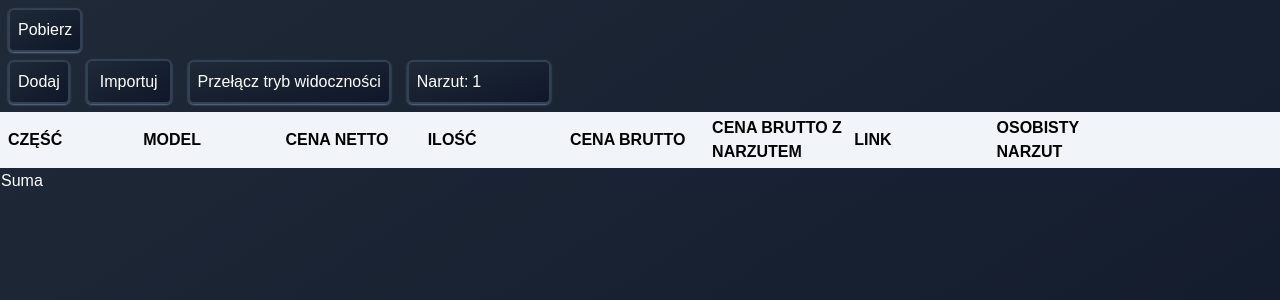
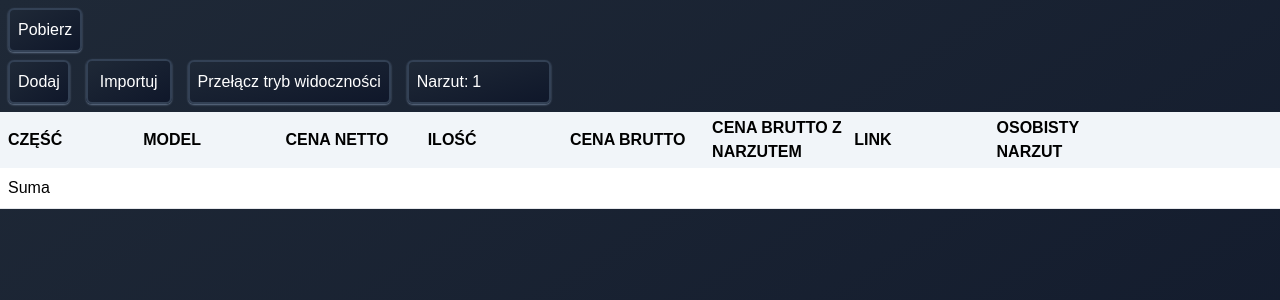
Before and after one commit to aneiqu/custom-pc-builder, a React (Vite) app: page / in a window 1280 px wide. Shown: the top 300 px of the page. Built offline with nearby package versions, Linux system fonts and the light colour scheme.

Commit message:
Fixed row data overriding

```diff
--- a/src/App.jsx
+++ b/src/App.jsx
@@ -8,6 +8,7 @@ function App() {
   const [hiddenMode, setHiddenMode] = useState(false);
   const [data, setData] = useState("[]");
   const [rows, setRows] = useState([]);
+
   useEffect(() => {
     const objects = JSON.parse(data);
     if (objects.length > 1) {
@@ -17,7 +18,6 @@ function App() {
           : multiplier
       );
     }
-
     setRows(
       JSON.parse(data).map((el) => {
         return (
@@ -37,6 +37,10 @@ function App() {
     );
   }, [data]);
 
+  useEffect(() => {
+    // console.log(data);
+  }, [data]);
+
   const removeRow = (keyV) => {
     setData((prev) => JSON.stringify(JSON.parse(prev).filter((el) => el.keyV !== keyV)));
   };
@@ -48,7 +52,7 @@ function App() {
     setData((prev) => {
       const highestKey = JSON.parse(data).reduce((max, obj) => {
         return obj.keyV > max ? obj.keyV : max;
-      }, 0);
+      }, -1);
       return JSON.stringify(
         JSON.parse(prev).concat([
           {
--- a/src/components/Sum/index.jsx
+++ b/src/components/Sum/index.jsx
@@ -5,31 +5,34 @@ export default function Sum(props) {
   const { rowsData } = useTableRowContext();
 
   return (
-    <tr>
-      <td>Suma</td>
+    <tr className='text-black odd:bg-white even:bg-slate-100 border-b h-10'>
+      <td className='pl-2'>Suma</td>
       <td></td>
       <td className={`${props.hidden ? "hidden" : ""}`}>
         {rowsData.length > 0
-          ? rowsData.reduce((max, obj) => +obj.netPrice + max, 0) >= 0
-            ? rowsData.reduce((max, obj) => +obj.netPrice + max, 0).toFixed(2) + " zł"
+          ? rowsData.reduce((max, obj) => +obj?.netPrice + max, 0) >= 0
+            ? rowsData.reduce((max, obj) => +obj?.netPrice + max, 0).toFixed(2) + " zł"
             : `0 zł`
           : ""}
       </td>
       <td className={`${props.hidden ? "hidden" : ""}`}></td>
       <td className={`${props.hidden ? "hidden" : ""}`}>
         {rowsData.length > 0
-          ? rowsData.reduce((max, obj) => +obj.grossPrice + max, 0) >= 0
-            ? rowsData.reduce((max, obj) => +obj.grossPrice + max, 0).toFixed(2) + " zł"
+          ? rowsData.reduce((max, obj) => +obj?.grossPrice + max, 0) >= 0
+            ? rowsData.reduce((max, obj) => +obj?.grossPrice + max, 0).toFixed(2) + " zł"
             : `0 zł`
           : ""}
       </td>
       <td>
         {rowsData.length > 0
-          ? rowsData.reduce((max, obj) => +obj.grossPriceWithMarkup + max, 0) >= 0
-            ? rowsData.reduce((max, obj) => +obj.grossPriceWithMarkup + max, 0).toFixed(2) + " zł"
+          ? rowsData.reduce((max, obj) => +obj?.grossPriceWithMarkup + max, 0) >= 0
+            ? rowsData.reduce((max, obj) => +obj?.grossPriceWithMarkup + max, 0).toFixed(2) + " zł"
             : `0 zł`
           : ""}
       </td>
+      <td className={`${props.hidden ? "hidden" : ""}`}></td>
+      <td className={`${props.hidden ? "hidden" : ""}`}></td>
+      <td className={`${props.hidden ? "hidden" : ""}`}></td>
     </tr>
   );
 }
--- a/src/components/Table row/index.jsx
+++ b/src/components/Table row/index.jsx
@@ -15,10 +15,11 @@ export default function TableRow(props) {
     quantity: props.quantity,
     link: props.link,
     keyV: props.keyV,
+    personalMultiplier: props.personalMultiplier,
   });
 
   useEffect(() => {
-    updateRowData(props.keyV - 1, {
+    updateRowData(props.keyV, {
       ...data,
       grossPrice: (data.netPrice * data.quantity * 1.23).toFixed(2),
       grossPriceWithMarkup: (
--- a/src/components/context.jsx
+++ b/src/components/context.jsx
@@ -10,11 +10,11 @@ export const TableRowProvider = (props) => {
   const [rowsData, setRowsData] = useState([]);
   const [hidden, setHidden] = useState(true);
 
-  const updateRowData = (index, data) => {
+  const updateRowData = (keyV, data) => {
     setRowsData((prevData) => {
-      const newData = [...prevData];
-      newData[index] = data;
-      return newData;
+      const newData = [...prevData].filter((el) => el.keyV !== keyV);
+      newData.push(data);
+      return newData.sort((a, b) => a.keyV - b.keyV);
     });
   };
 
@@ -28,6 +28,7 @@ export const TableRowProvider = (props) => {
   const toggleHide = () => {
     setHidden(!hidden);
   };
+
   const exportData = () => {
     const jsonString = `data:text/json;chatset=utf-8,${encodeURIComponent(
       JSON.stringify(rowsData)
```
